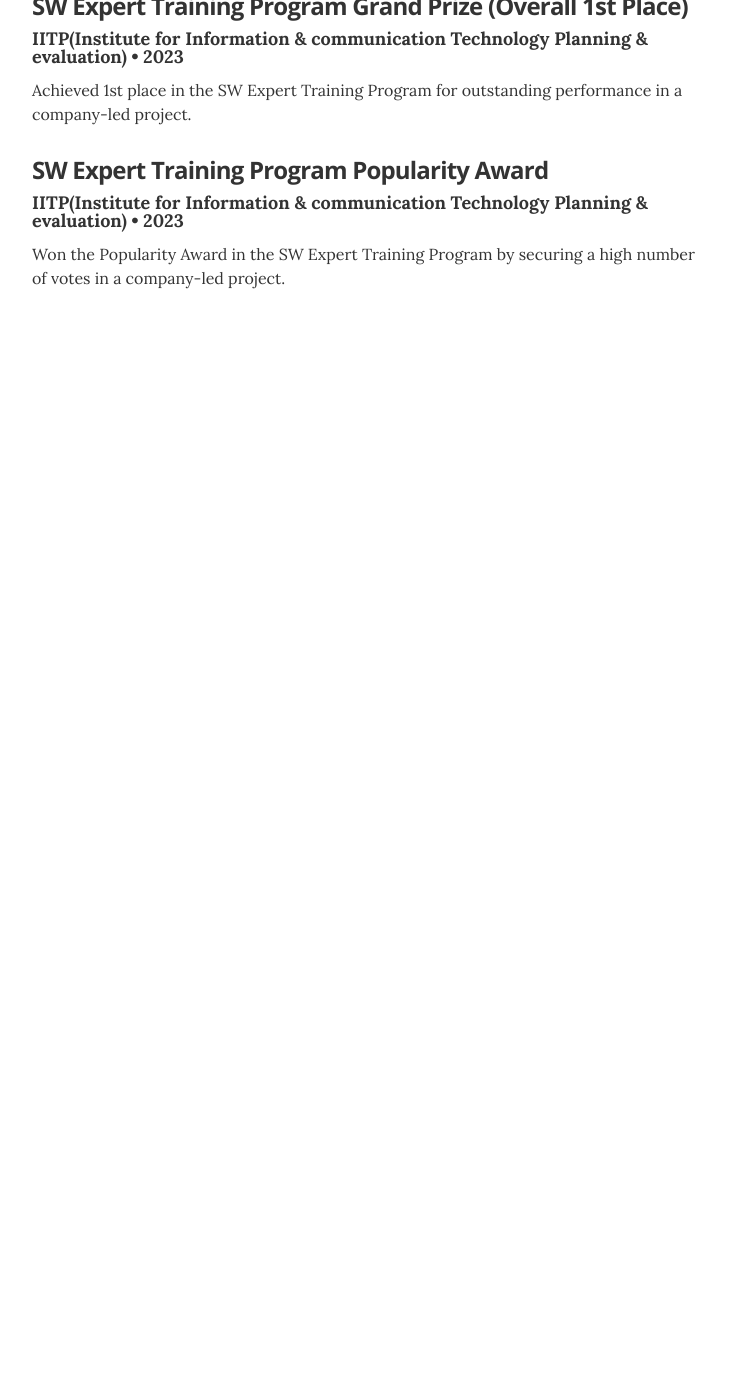
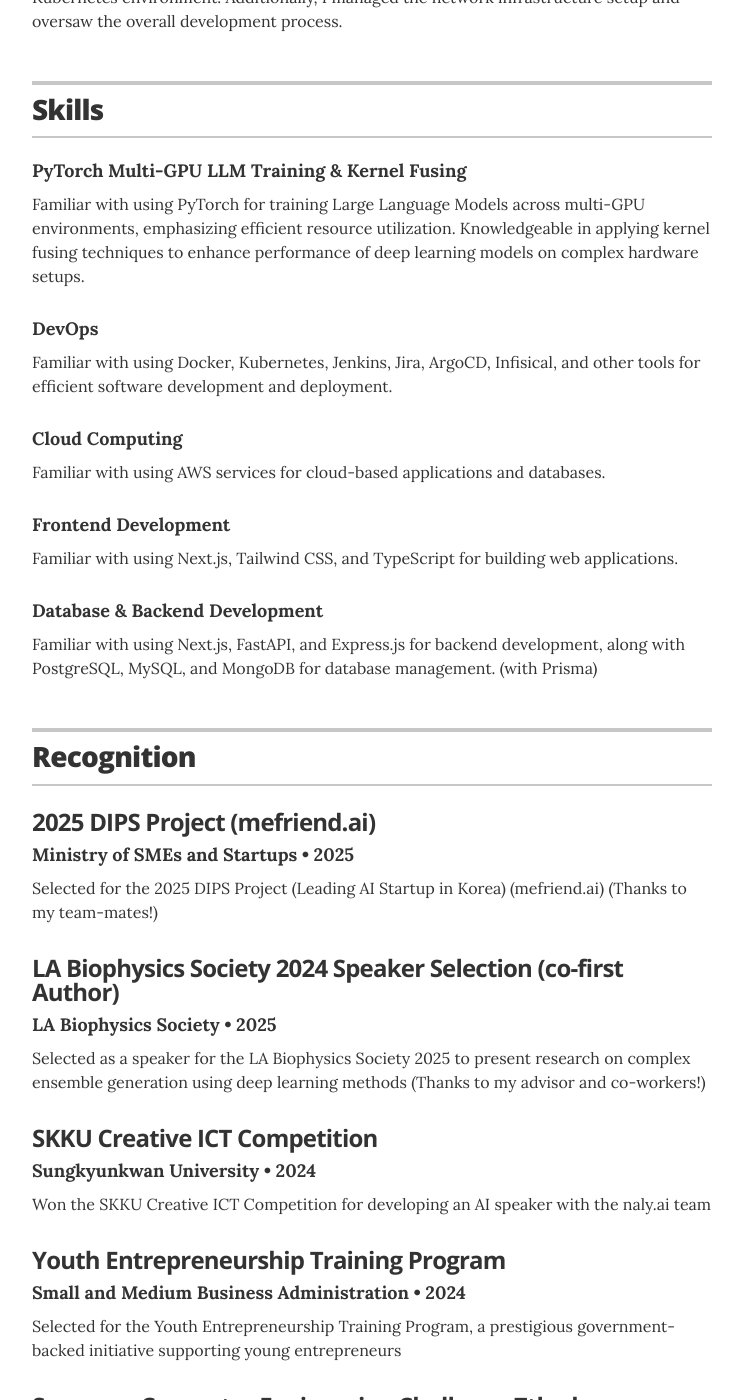
Before and after one commit to delibae/delibae.github.io, a Jekyll site: the page built from index.html, in a window 1280 px wide and 1400 px high, scrolled down 2627 px. Shown: the whole window, without its empty margins (268-1011 px from the left). Built offline with Jekyll 4.4.1, drawn with Linux system fonts in a browser that asks for light colours; before the commit the page ends 2965 px from its top, so only the background shows below that; some of the changed text lies outside the part shown.

Commit message:
✨ Feat: updated cv (many things to do!)

```diff
--- a/_data/experience.yml
+++ b/_data/experience.yml
@@ -2,10 +2,10 @@
 - company: Korea Institute For Advanced Study(KIAS)
   position: Visiting Scientist
   duration: June, 2023 &mdash; Present
-  summary:  Currently researching domain parsing issues using PLM and managing the Protein Database with cloud system.</li></ul>
+  summary: Currently researching protein 3D structure prediction using Protein Language Model and diffusion models, developing rapid MSA generation methods, and implementing ensemble prediction approaches while managing cloud-based protein databases.</li></ul>
 
-- company: naly.ai
-  position: LLM Research and MLOps Engineer
+- company: mefriend.ai (formerly naly.ai)
+  position: CTO
   duration: October, 2023 &mdash; Present
   summary: Spearheading cutting-edge research in language model algorithms and overseeing the deployment of machine learning operations. Focused on enhancing model performance and operational efficiency, contributing to the development of scalable AI solutions.
 
--- a/_data/interests.yml
+++ b/_data/interests.yml
@@ -1,4 +1,10 @@
 # Interests
 - description: Protein Language Model
+- description: Diffusion Model
+- description: Protein Structure Prediction
+- description: Ensemble Prediction
+- description: MSA generation
 - description: MLOps
 - description: GPU Kernel Fusion
+- description: DevOps
+- description: Cloud Computing
--- a/_data/projects.yml
+++ b/_data/projects.yml
@@ -1,10 +1,30 @@
 # Projects
 # uncomment the urls if you wish to display them, and add your own URL
+
+- project: mefriend.ai
+  role: CTO
+  duration: October, 2024 &mdash; Present
+  description: Leading the technical direction of an AI entertainment platform as CTO and co-founder. Fully responsible for the core inference system development and optimization. Oversee all technical aspects while also participating in overall strategic planning and vision as a founding member.
+
+- project: EnsBolz (Ensemble generation with Boltz)
+  role: Co-First Author
+  duration: 2024 &mdash; Present
+  description: Developed EnsBolz, an ensemble generation tool utilizing Boltz. (selected as a speaker for the LA Biophysics Society 2025)
+
+- project: DeepFold-PLM
+  role: Co-First Author
+  duration: 2024 &mdash; Present
+  description: Developed plmMSA, a fast and diverse multiple sequence alignment tool utilizing a Protein Language Model. (Presented at CASP16 and LA Biophysics Society 2025)
 
 - project: CASP16 (DeepFold group)
   role: Co-First Author
   duration: August, 2023 &mdash; December, 2024
   description: Achieved 3rd place in the Antibody/Peptide category. Developed plmMSA, a fast and diverse multiple sequence alignment tool utilizing a Protein Language Model.
+
+- project: AI Speaker Development Project
+  role: Lead Developer
+  duration: October, 2023 &mdash; October, 2024
+  description: Led the development of AI speaker's inference system and complex intelligence components, focusing on optimizing model performance and implementing advanced conversational capabilities.
 
 - project: LLaMa Inference Acceleration
   role: Team Leader
--- a/_data/recognitions.yml
+++ b/_data/recognitions.yml
@@ -1,4 +1,25 @@
 # Recognitions
+
+- award: 2025 DIPS Project (mefriend.ai)
+  organization: Ministry of SMEs and Startups
+  year: 2025
+  summary: Selected for the 2025 DIPS Project (Leading AI Startup in Korea) (mefriend.ai) (Thanks to my team-mates!)
+
+- award: LA Biophysics Society 2024 Speaker Selection (co-first Author)
+  organization: LA Biophysics Society
+  year: 2025
+  summary: Selected as a speaker for the LA Biophysics Society 2025 to present research on complex ensemble generation using deep learning methods (Thanks to my advisor and co-workers!)
+
+- award: SKKU Creative ICT Competition
+  organization: Sungkyunkwan University
+  year: 2024
+  summary: Won the SKKU Creative ICT Competition for developing an AI speaker with the naly.ai team
+
+- award: Youth Entrepreneurship Training Program
+  organization: Small and Medium Business Administration
+  year: 2024
+  summary: Selected for the Youth Entrepreneurship Training Program, a prestigious government-backed initiative supporting young entrepreneurs
+
 - award: Samsung Computer Engineering Challenge 7th place
   organization: Samsung Advanced Institute of Technology
   year: 2023
--- a/_data/skills.yml
+++ b/_data/skills.yml
@@ -8,5 +8,14 @@
   description: Familiar with using PyTorch for training Large Language Models across multi-GPU environments, emphasizing efficient resource utilization. Knowledgeable in applying kernel fusing techniques to enhance performance of deep learning models on complex hardware setups.
 
 # Production
-- skill: Cloud-Based Web and Database Development
-  description: Experienced in developing web applications and managing databases on cloud platforms. Proficient in deploying and maintaining scalable web solutions.
+- skill: DevOps
+  description: Familiar with using Docker, Kubernetes, Jenkins, Jira, ArgoCD, Infisical, and other tools for efficient software development and deployment.
+
+- skill: Cloud Computing
+  description: Familiar with using AWS services for cloud-based applications and databases.
+
+- skill: Frontend Development
+  description: Familiar with using Next.js, Tailwind CSS, and TypeScript for building web applications.
+
+- skill: Database & Backend Development
+  description: Familiar with using Next.js, FastAPI, and Express.js for backend development, along with PostgreSQL, MySQL, and MongoDB for database management. (with Prisma)
```
Also changed, not shown: _data/education.yml (+3 -7 lines).
